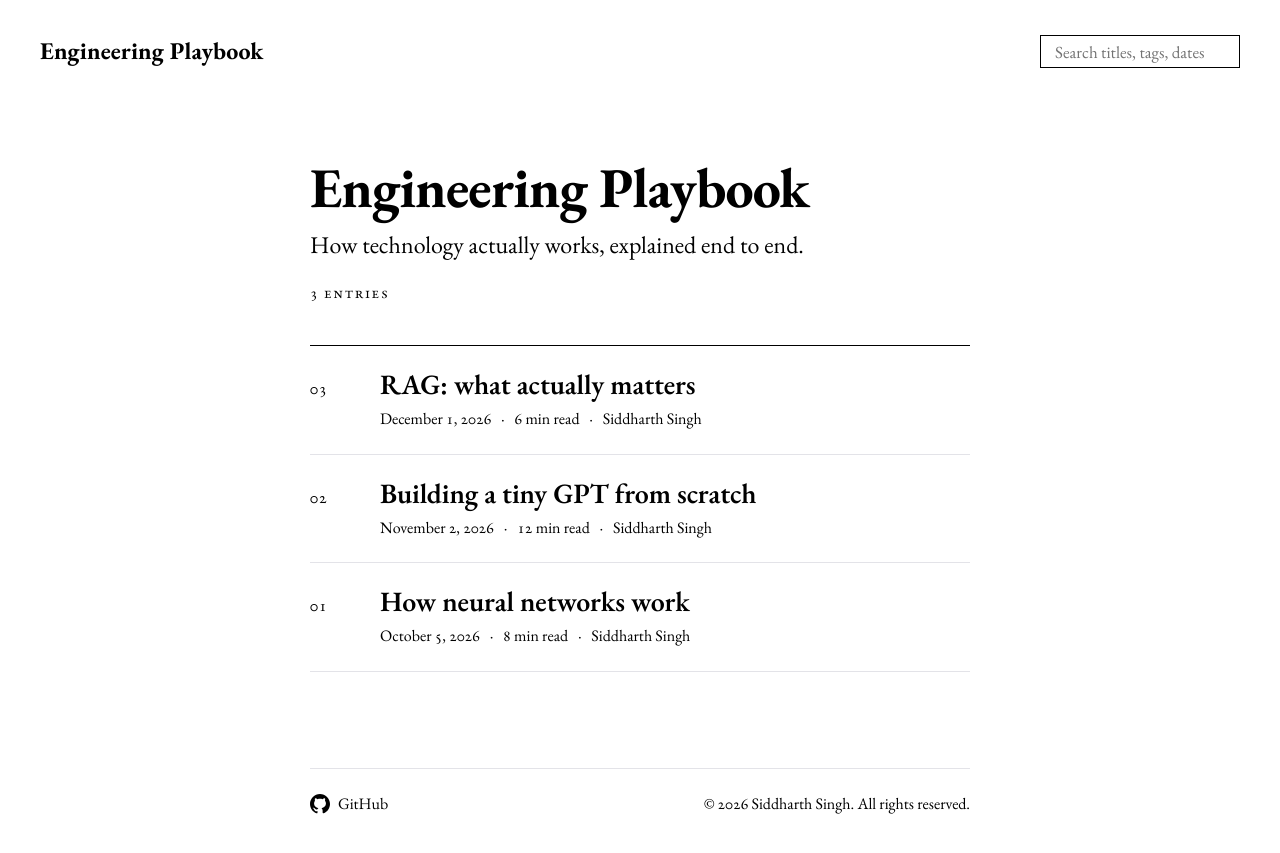
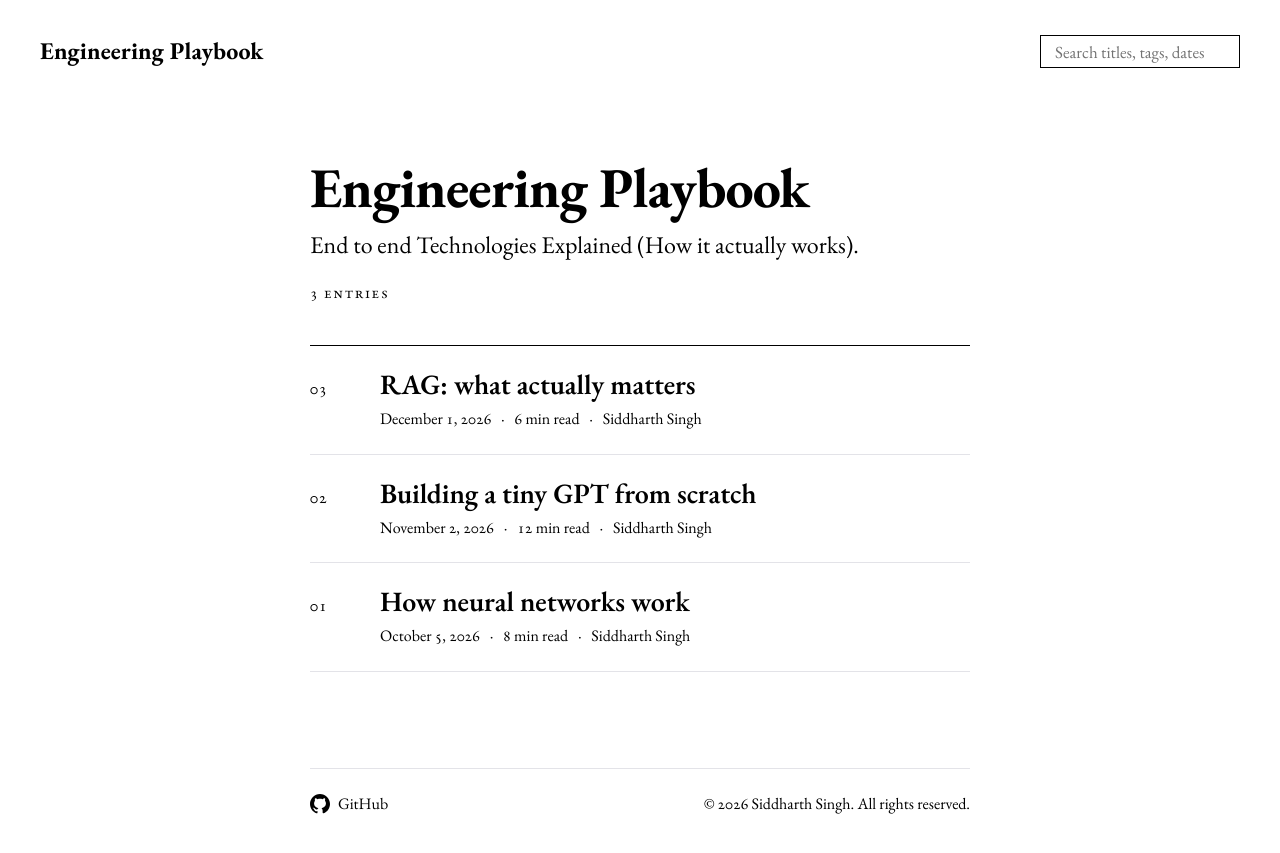
Before and after one commit to isthiscoder/Engineering-Playbook, a Jekyll site: the page built from index.html, in a window 1280 px wide. Shown: the top 853 px of the page. Built offline with Jekyll 4.4.1, drawn with Linux system fonts in a browser that asks for light colours; the list of posts is cut into pages by our own code.

Commit message:
Update index.html

```diff
--- a/index.html
+++ b/index.html
@@ -8,7 +8,7 @@ layout: default
 {%- assign start = paginator.page | minus: 1 | times: paginator.per_page -%}
 <header class="intro">
   <h1 class="page-title">Engineering Playbook</h1>
-  <p class="lede">How technology actually works, explained end to end.</p>
+  <p class="lede">End to end Technologies Explained (How it actually works).</p>
   <p class="count">{{ paginator.total_posts }} {% if paginator.total_posts == 1 %}entry{% else %}entries{% endif %}{% if paginator.total_pages > 1 %} · page {{ paginator.page }} of {{ paginator.total_pages }}{% endif %}</p>
 </header>
 
```
